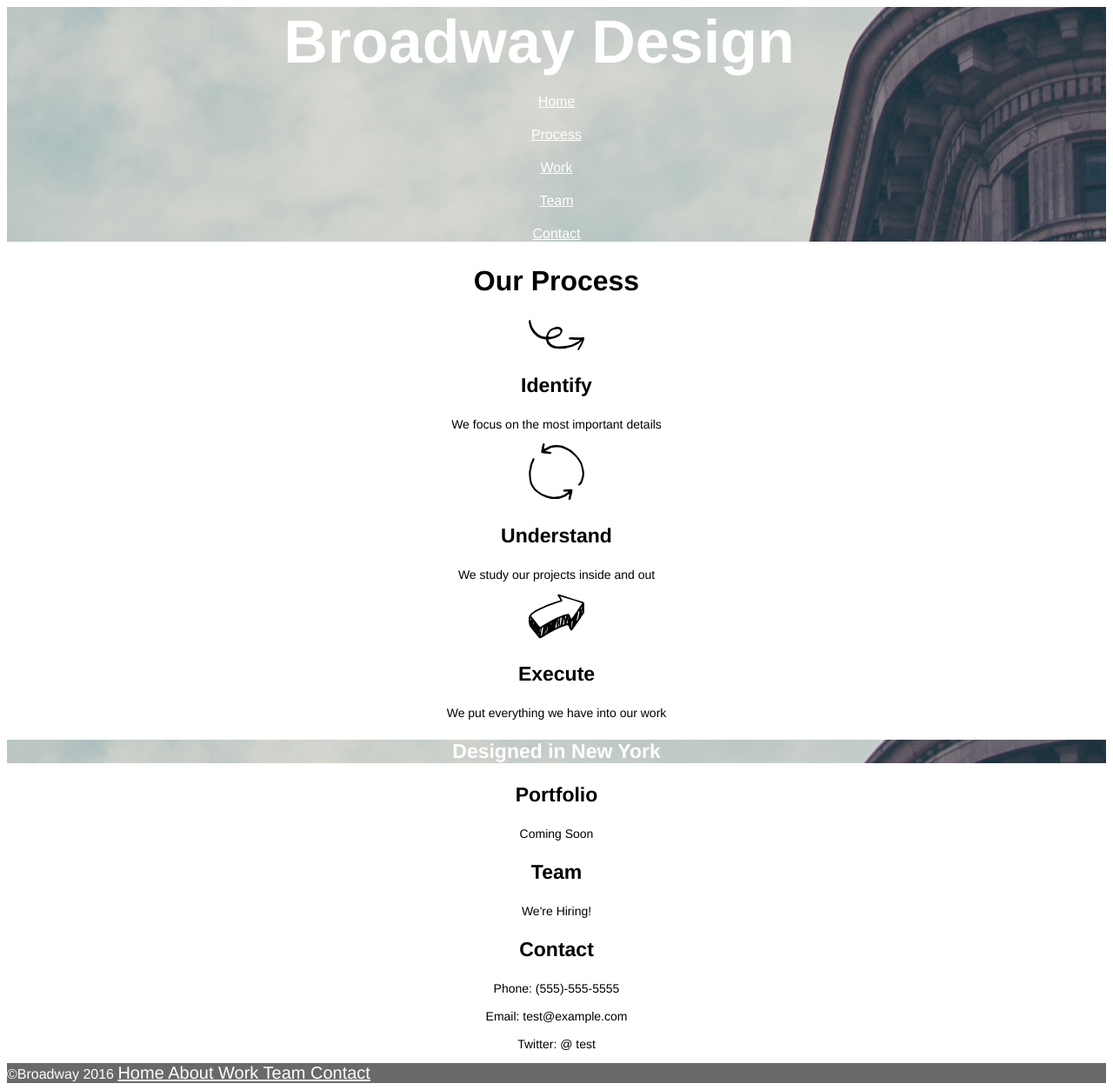
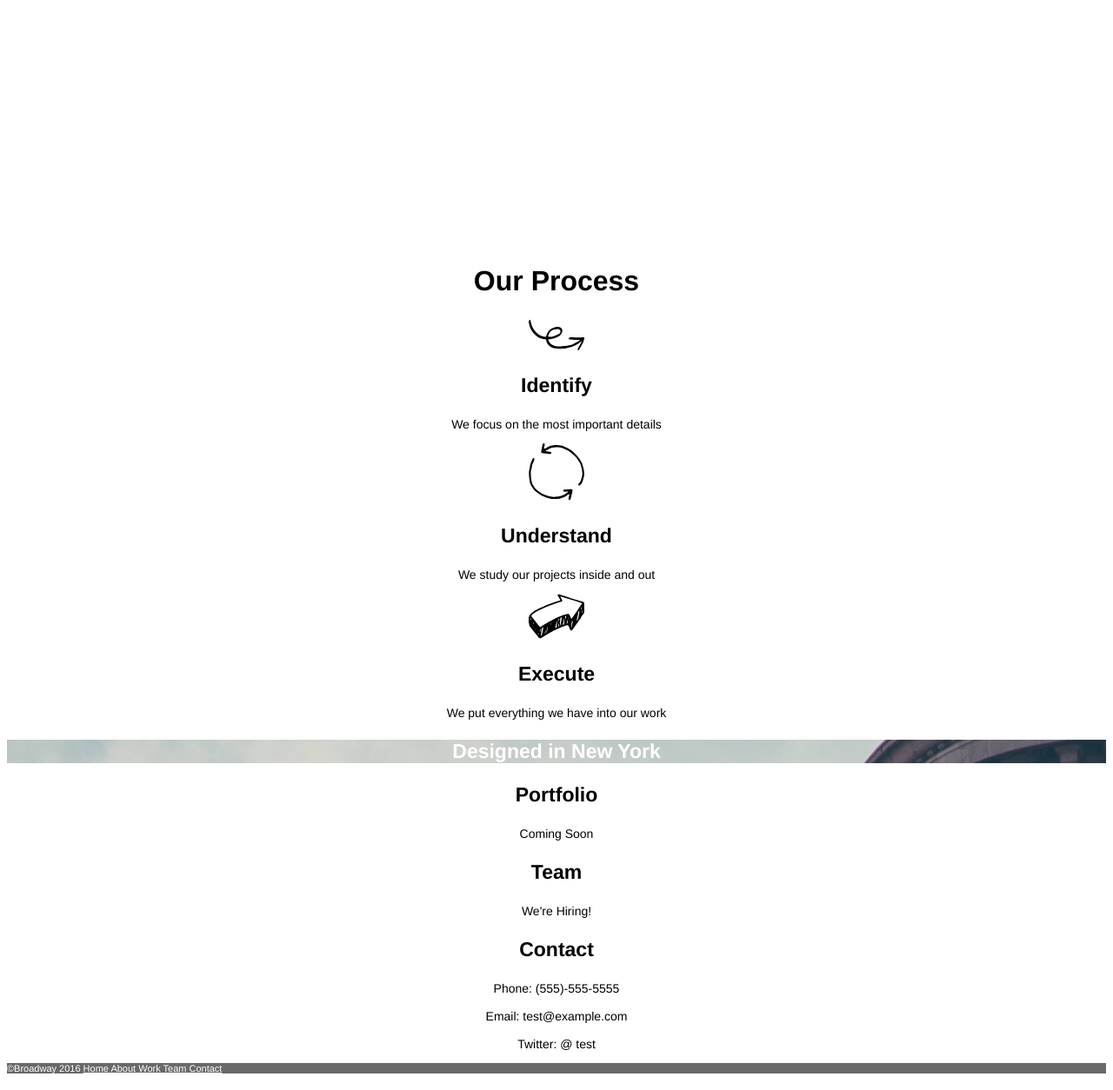
Before and after one commit to jkchill2010/broadway, a plain HTML site: page index.html in a window 1280 px wide. Shown: the whole page at 87% size. Drawn offline with Linux system fonts and the light colour scheme.

Commit message:
finalized changes

```diff
--- a/index.html
+++ b/index.html
@@ -6,8 +6,9 @@
     <link href="./resources/css/style.css" type="text/css" rel="stylesheet">
   </head>
   <body>
-    <div id="header">
-      <h1 class="headertxt">Broadway Design</h1>
+    <div id="headercontainer">
+      <div class="header">
+        <h1 class="headertxt">Broadway Design</h1>
         <ul>
           <li>Home</li>
           <li>Process</li>
@@ -15,6 +16,7 @@
           <li>Team</li>
           <li>Contact</li>
         </ul>
+      </div>
     </div>
     <div id="midcontainer">
       <h2>Our Process</h2>
--- a/resources/css/style.css
+++ b/resources/css/style.css
@@ -1,5 +1,6 @@
 #header {
   background-image: url(./media/the-flatiron-building.png);
+  min-width: 100%;
   text-align: center;
   position: relative;
   margin: 0;
@@ -65,13 +66,9 @@ p {
   text-align: left;
   background-color: dimgray;
   color: white;
+  font-size: 11px;
 }
 
 .footernav {
-  font-size: 20px;
   text-decoration: underline;
 }
-
-.footercopy {
-  font-size: 11px;
-}
```
